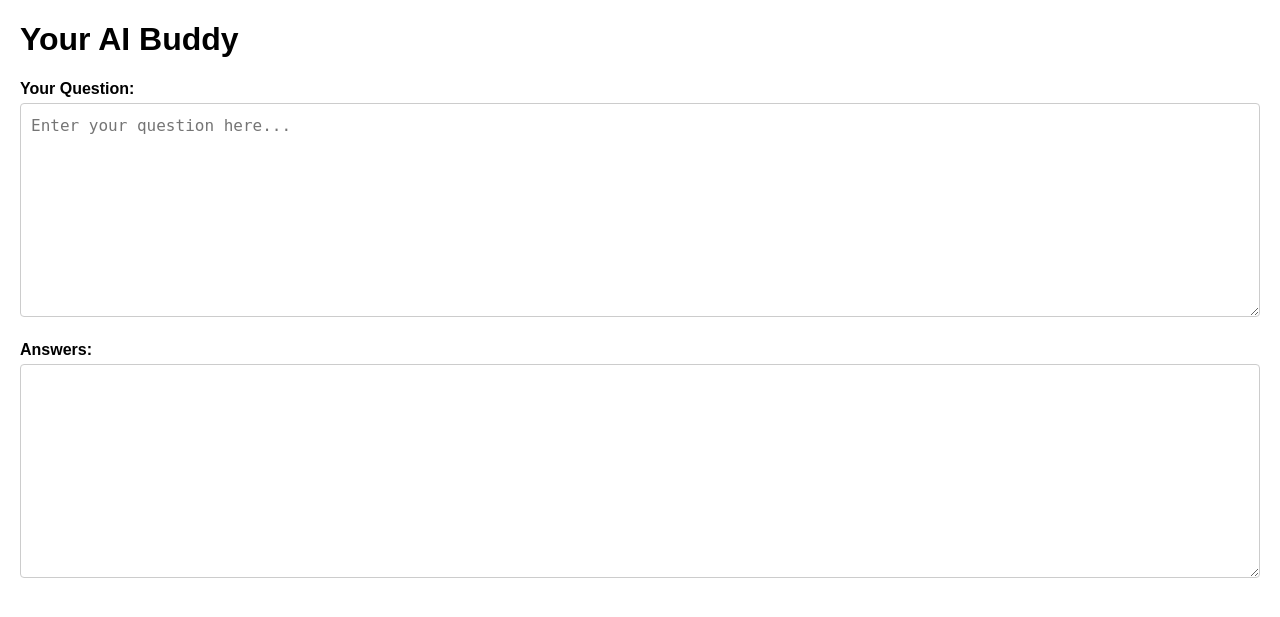
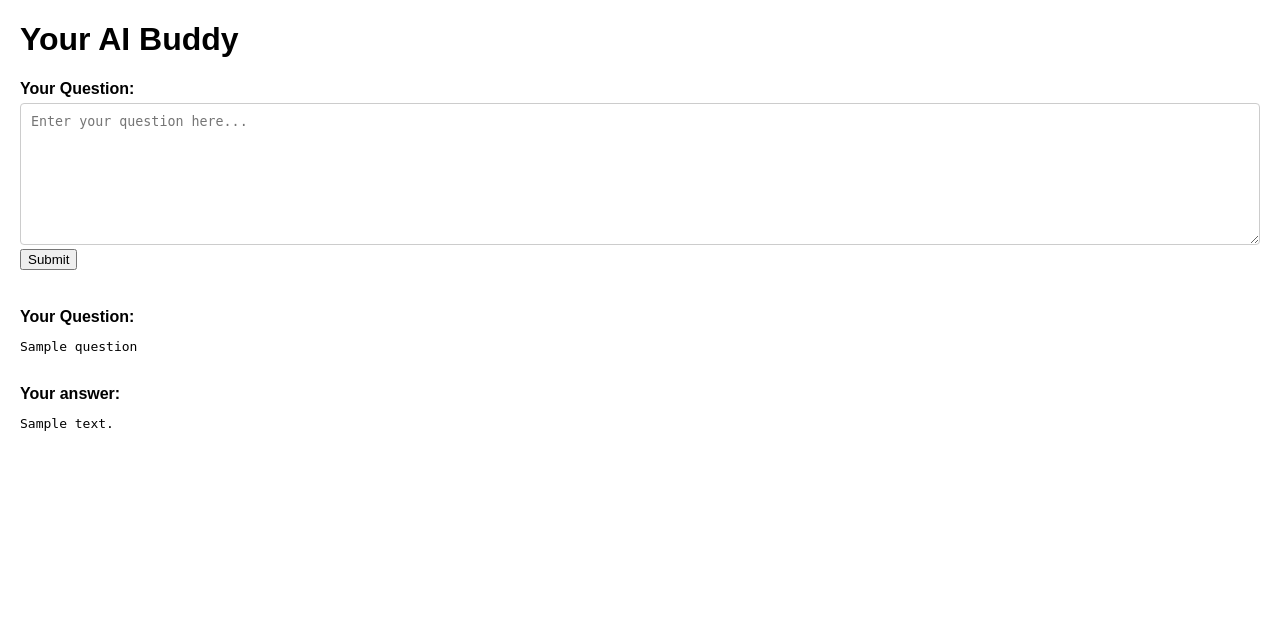
Before and after one commit to jhhyj1010/local-ai-buddy, a Flask app: template ai_buddy/templates/home.html in a window 1280 px wide. Shown: the top 617 px of the page. Run offline with Flask 3, Linux system fonts and the light colour scheme; the template is opened without the code that fills it: most values are stand-ins (such as "Sample title", 1, 10 or a date in 2020).

Commit message:
Refine the webpage for displaying answers

```diff
--- a/ai_buddy/templates/home.html
+++ b/ai_buddy/templates/home.html
@@ -31,6 +31,12 @@
             font-size: 16px; /* Larger font size */
             line-height: 1.5; /* Spacing between lines */
         }
+        input[type="text"] {
+            width: 100%;
+            height: 300px;
+            text-align: left;
+            vertical-align: text-top;
+        }
     </style>
 </head>
 <body>
@@ -38,14 +44,21 @@
     <h1>Your AI Buddy</h1>
 
     <div class="form-group">
-        <label for="feedback1">Your Question:</label>
-        <textarea id="feedback1" name="feedback1" class="big-textarea" rows="8" cols="50" placeholder="Enter your question here..."></textarea>
+        <label for="question">Your Question:</label>
+        <form method="POST">
+        <textarea id="question" name="question" class="textarea" rows="8" cols="50" placeholder="Enter your question here..."></textarea>
+        <input type="submit" value="Submit">
+        </form>
     </div>
-
-    <div class="form-group">
-        <label for="feedback2">Answers:</label>
-        <textarea id="feedback2" name="feedback2" class="big-textarea" rows="8" cols="50"></textarea>
-    </div>
+    <br>
+    {% if question %}
+        <label for="question">Your Question:</label>
+        <pre style="white-space: pre-wrap; word-wrap: break-word;">{{ question }}</pre><br>
+        <label for="answer">Your answer:</label>
+        <body>
+            <pre style="white-space: pre-wrap; word-wrap: break-word;">{{ answer }}</pre>
+        </body>
+    {% endif %}
 
 </body>
 </html>
```
Also changed, not shown: ai_buddy/handler.py (added, +11 -0 lines), ai_buddy/views.py (+12 -4 lines).
